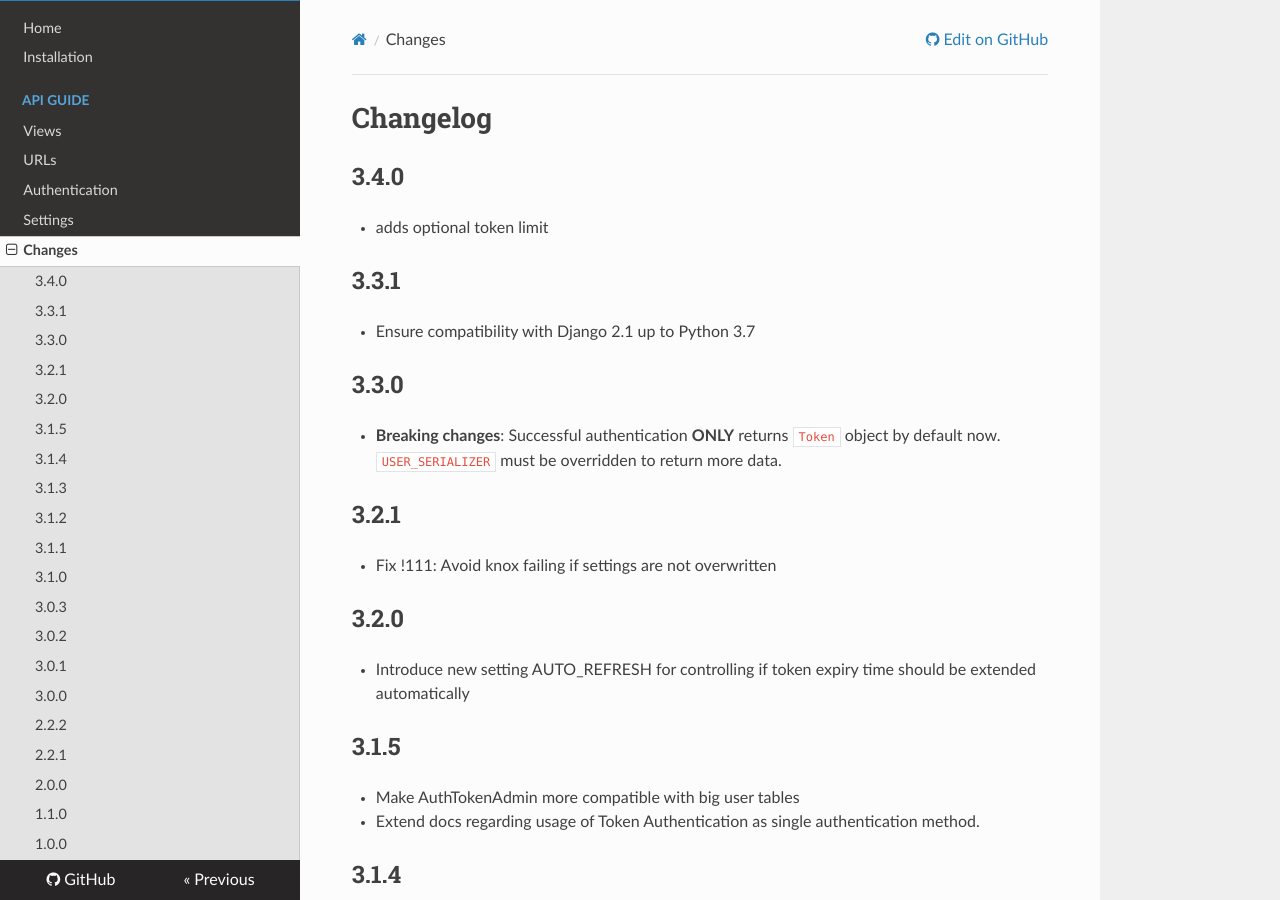
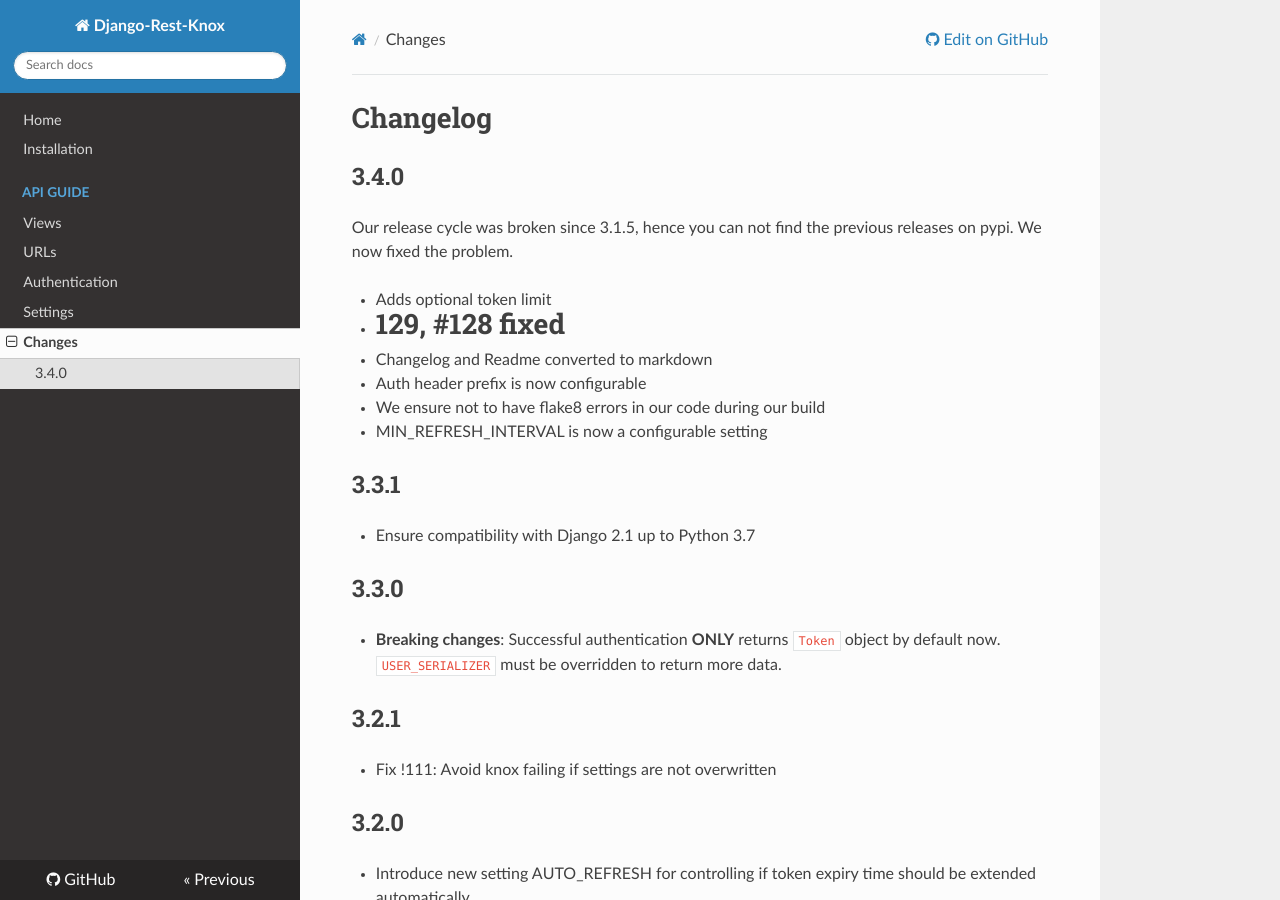
Before and after one commit to jazzband/django-rest-knox, an MkDocs documentation site: the page built from docs/changes.md, in a window 1280 px wide and 900 px high. Built offline with MkDocs 1.6.1, drawn with Linux system fonts in a browser that asks for light colours; nearby versions of some CDN libraries; old or Windows-style settings are respelled for this version of MkDocs.

Commit message:
Add release notes for 3.4.0

```diff
--- a/docs/changes.md
+++ b/docs/changes.md
@@ -1,7 +1,14 @@
 # Changelog
 
 ## 3.4.0
-- adds optional token limit
+Our release cycle was broken since 3.1.5, hence you can not find the previous releases on pypi. We now fixed the problem.
+
+- Adds optional token limit
+- #129, #128 fixed
+- Changelog and Readme converted to markdown
+- Auth header prefix is now configurable
+- We ensure not to have flake8 errors in our code during our build
+- MIN_REFRESH_INTERVAL is now a configurable setting
 
 ## 3.3.1
 - Ensure compatibility with Django 2.1 up to Python 3.7
```
Also changed, not shown: CHANGELOG.md (+9 -1 lines).
